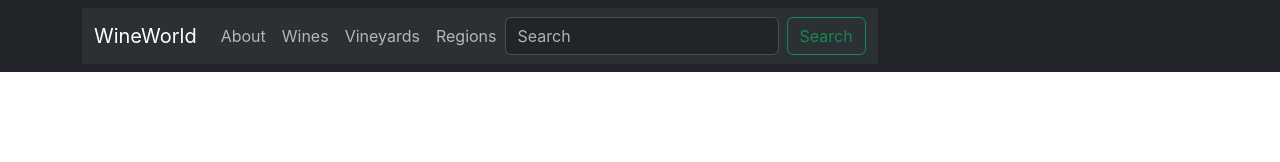
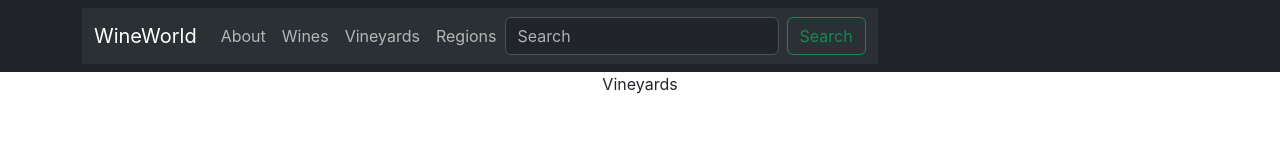
Before and after one commit to minidomo/wineworld, a React (Create React App) app in the folder frontend/: page /Vineyards in a window 1280 px wide. Shown: the top 162 px of the page. Built offline with nearby package versions, Linux system fonts and the light colour scheme.

Commit message:
set up components and containers

```diff
--- a/frontend/src/navBar.js
+++ b/frontend/components/navBar.js
@@ -1,3 +1,5 @@
+import { Link } from 'react-router-dom'
+
 const navBar = () => {
     return (
         <nav class="navbar bg-dark" data-bs-theme="dark">
--- a/frontend/src/Home.js
+++ b/frontend/containers/Home.js
@@ -1,4 +1,4 @@
-import Cards from './Cards'
+import Cards from '../components/Cards'
 
 const Home = () => {
     return (
--- /dev/null
+++ b/frontend/containers/Regions.js
@@ -0,0 +1,9 @@
+const Regions = () => {
+    return (
+        <div>
+            Regions
+        </div>
+    )
+
+}
+export default Regions
--- /dev/null
+++ b/frontend/containers/Vineyards.js
@@ -0,0 +1,11 @@
+const Vineyards = () => {
+    return (
+        <div>
+            Vineyards
+        </div>
+    )
+
+
+}
+
+export default Vineyards;
--- a/frontend/src/App.js
+++ b/frontend/src/App.js
@@ -1,8 +1,10 @@
 
 import './App.css';
-import Navbar from './navBar';
-import About from './About';
-import Home from './Home';
+import Navbar from '../components/navBar';
+import About from '../containers/About';
+import Home from '../containers/Home';
+import Vineyards from '../containers/Vineyards';
+import Regions from '../containers/Regions';
 import { BrowserRouter as Router, Routes, Route } from 'react-router-dom';
 
 
@@ -15,6 +17,8 @@ const App = () => {
           <Routes>
             <Route exact path="/" element={<Home/>}></Route>
             <Route exact path="/About" element={<About/>}></Route>
+            <Route exact path="/Vineyards" element={<Vineyards/>}></Route>
+            <Route exact path="/Regions" element={<Regions/>}></Route>
           </Routes>
         </div>
 
```
Also changed, not shown: frontend/components/Cards.js (renamed from frontend/src/Cards.js), frontend/containers/About.js (renamed from frontend/src/About.js).
